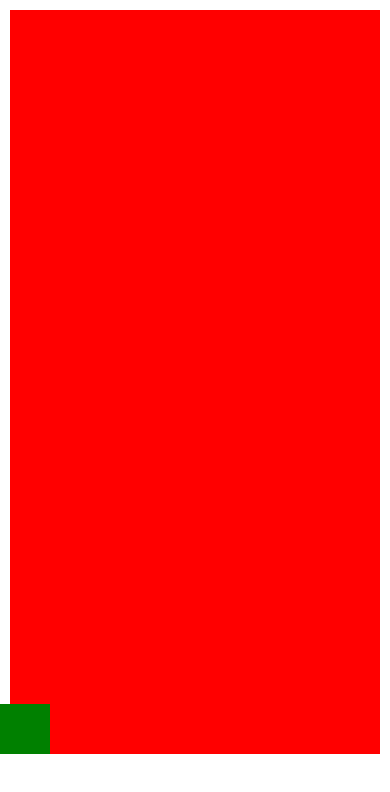
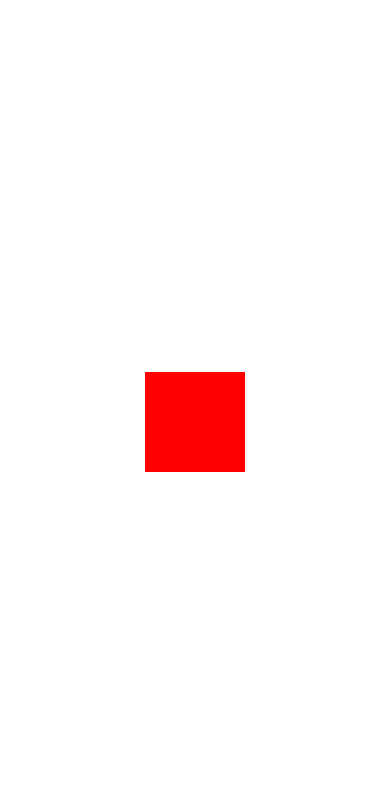
Before and after one commit to fattahmuhyiddeen/react-native-animation-example, a React Native app: screen / in a window 390 px wide. Shown: the top 792 px of the page. Built offline with nearby package versions, Linux system fonts and the light colour scheme.

Commit message:
complete perspective

```diff
--- a/App.jsx
+++ b/App.jsx
@@ -12,6 +12,7 @@ import DragDrop4 from './examples/DragDrop4';
 import Perspective from './examples/Perspective';
 import TouchableScale from './examples/TouchableScale';
 import Slider from './examples/Slider';
+import Pendulum from './examples/Pendulum';
 
 export default () => (
   <SafeAreaView style={{flex: 1}}>
@@ -37,7 +38,8 @@ export default () => (
     {/* <ShareTimeline /> */}
 
     {/* Not done yet */}
-    {/* <Perspective /> */}
-    <Slider />
+    <Perspective />
+    {/* <Slider /> */}
+    {/* <Pendulum /> */}
   </SafeAreaView>
 );
--- a/examples/List2.js
+++ b/examples/List2.js
@@ -12,7 +12,7 @@ export default () => {
         duration: 1000,
         useNativeDriver: true,
       }).start(),
-    [],
+    [timeline],
   );
 
   return (
--- /dev/null
+++ b/examples/Pendulum.js
@@ -0,0 +1,52 @@
+import React, {useRef, useEffect} from 'react';
+import {Animated, View, Easing} from 'react-native';
+
+export default () => {
+  const timeline = useRef(new Animated.Value(0)).current;
+
+  useEffect(() => {
+    Animated.loop(
+      Animated.sequence([
+        Animated.timing(timeline, {
+          toValue: 1,
+          useNativeDriver: true,
+          duration: 500,
+          // easing: Easing.inOut(Easing.ease),
+        }),
+        Animated.timing(timeline, {
+          toValue: 2,
+          useNativeDriver: true,
+          duration: 500,
+          // easing: Easing.inOut(Easing.ease),
+        }),
+      ]),
+    ).start();
+  }, [timeline]);
+
+  const rotate = timeline.interpolate({
+    inputRange: [0, 1, 2],
+    outputRange: ['-45deg', '45deg', '-45deg'],
+  });
+
+  return (
+    <View style={{flex: 1}}>
+      <Animated.View
+        style={{
+          transform: [{rotate}],
+        }}>
+        <View style={{height: 200}} />
+        <View style={{height: 200, alignItems: 'center'}}>
+          <View style={{height: 150, width: 10, backgroundColor: 'red'}} />
+          <View
+            style={{
+              height: 50,
+              width: 50,
+              backgroundColor: 'red',
+              borderRadius: 50,
+            }}
+          />
+        </View>
+      </Animated.View>
+    </View>
+  );
+};
--- a/examples/Perspective.js
+++ b/examples/Perspective.js
@@ -1,27 +1,44 @@
 import React from 'react';
-import {
-  View,
-  Animated,
-  TouchableWithoutFeedback,
-  PanResponder,
-} from 'react-native';
+import {View, Animated, PanResponder, Easing} from 'react-native';
 const timeline = new Animated.ValueXY();
 const panResponder = PanResponder.create({
   onStartShouldSetPanResponder: () => true,
   onPanResponderMove: (e, g) => {
-    Animated.event([
-      null,
+    Animated.event(
+      [
+        null,
+        {
+          dx: timeline.x,
+          dy: timeline.y,
+        },
+      ],
       {
-        dx: timeline.x,
-        dy: timeline.y,
+        useNativeDriver: false,
       },
-    ])(e, g);
+    )(e, g);
   },
-  onPanResponderRelease: (e, gesture) => {
-    Animated.spring(timeline, {toValue: {x: 0, y: 0}}).start();
+  onPanResponderRelease: (event, gesture) => {
+    Animated.timing(timeline, {
+      toValue: {x: 0, y: 0},
+      useNativeDriver: false,
+      duration: 500,
+      easing: Easing.bounce,
+    }).start();
   },
 });
 export default () => {
+  const {left, top} = timeline.getLayout();
+
+  const rotateX = top.interpolate({
+    inputRange: [0, 100],
+    outputRange: ['0deg', '360deg'],
+  });
+
+  const rotateY = left.interpolate({
+    inputRange: [0, 100],
+    outputRange: ['0deg', '360deg'],
+  });
+
   return (
     <View style={{alignItems: 'center', justifyContent: 'center', flex: 1}}>
       <Animated.View
@@ -30,15 +47,20 @@ export default () => {
           height: 100,
           backgroundColor: 'red',
           transform: [
-            {perspective: 200},
-            {rotateY: '30deg'},
-            {rotateX: '30deg'},
+            {rotateY},
+            {rotateX},
+            {perspective: 1000}, // without this line this Animation will not render on Android while working fine on iOS
           ],
         }}
       />
       <View
         {...panResponder.panHandlers}
-        style={{top: 0, bottom: 0, right: 0, left: 0, position: 'absolute'}}
+        style={{
+          width: '100%',
+          height: '100%',
+          position: 'absolute',
+          zIndex: 999999,
+        }}
       />
     </View>
   );
```
